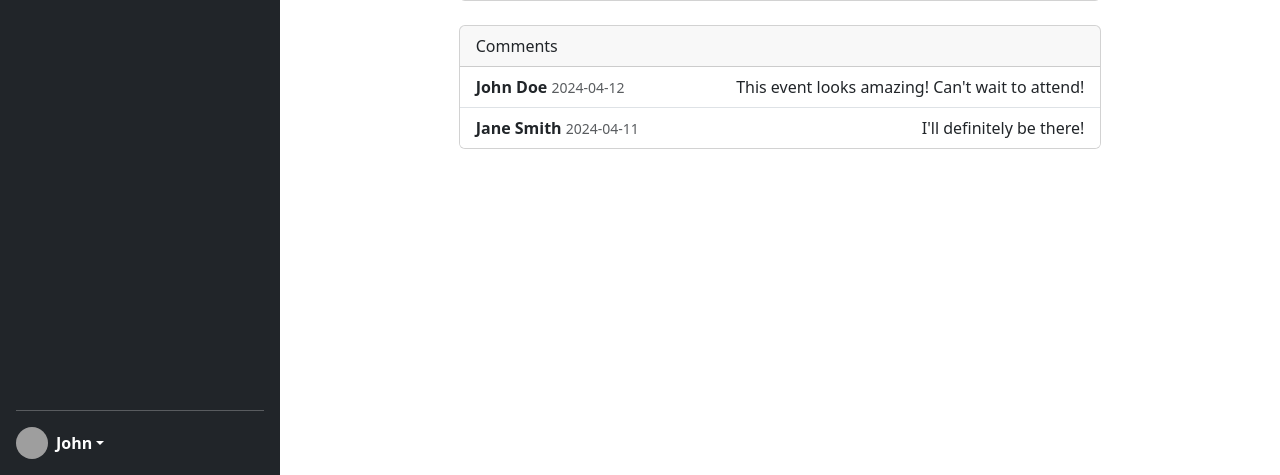
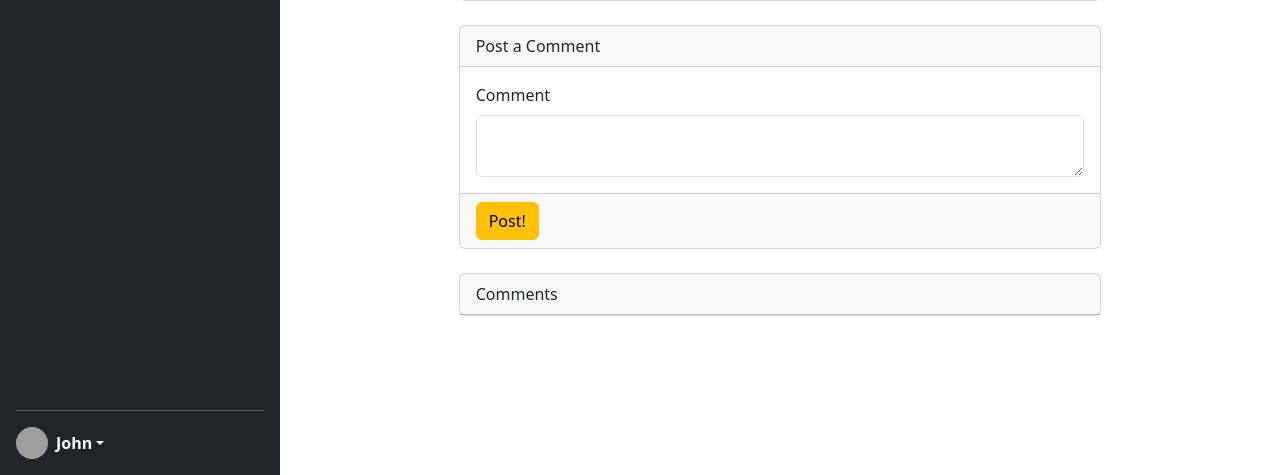
Before and after one commit to Mooshiiee/Owlette, a Flask app: page /eventview/2 in a window 1280 px wide. Shown: the part 325-800 px from the top of the page. Run offline with Flask 3, Linux system fonts and the light colour scheme; a user stored in the database is signed in; grey boxes are pictures that could not be loaded.

Commit message:
Added comment functionality. YAY

```diff
--- a/app/app.py
+++ b/app/app.py
@@ -1,7 +1,7 @@
 from flask import Flask, render_template, request, flash, redirect, url_for, current_app, session
 from flask_login import LoginManager, login_user, current_user, login_required, logout_user
-from forms import EventForm, loginForm, registerForm
-from models import db, User, Event
+from forms import EventForm, loginForm, registerForm, commentForm
+from models import db, User, Event, Comment
 from flask_migrate import Migrate
 
 app = Flask(__name__)
@@ -117,17 +117,40 @@ def myevents():
     user_events = Event.query.filter_by(userID=current_user.userid).all() # Fetch events created by the current user by id
     return render_template('myevents.html', events=user_events)
 
-@app.route('/eventview/<int:eventID>')
+
+@app.route('/eventview/<int:eventID>', methods=['GET','POST'])
 @login_required
 def eventdetailview(eventID):
+
+    form = commentForm(request.form)
+
+    #if comment form is submitted
+    if request.method == 'POST' and form.validate():
+        comment = Comment(
+            userID = current_user.userid,
+            eventID = eventID,
+            message = form.message.data,
+        )
+
+        db.session.add(comment)
+
+        try:
+            db.session.commit()
+        except Exception as e:
+            db.session.rollback()
+        flash('There was an issue submitting you comment.')
+
+        newURL = f'/eventview/{eventID}'
+        return redirect(newURL)
     #gets entry from primarky key value
     singleEvent = Event.query.get(eventID)
     flairName = singleEvent.flairone.name if singleEvent.flairone else "None"  # Retrieve the flairs for the event
     user_has_rsvped = RSVP.query.filter_by(userID=current_user.userid, eventID=eventID).first() is not None
 
-    return render_template("eventdetailview.html", singleEvent=singleEvent, flairName=flairName, user_has_rsvped=user_has_rsvped)
 
-@app.route('/event/<int:event_id>/rsvp', methods=['POST'])
+
+    return render_template("eventdetailview.html", singleEvent=singleEvent, flairName=flairName,
+                user_has_rsvped=user_has_rsvped, form=form)
 
 
 @app.route('/event/<int:event_id>/rsvp', methods=['POST'])
--- a/app/forms.py
+++ b/app/forms.py
@@ -22,7 +22,6 @@ class registerForm(FlaskForm):
     submit = SubmitField(label='Register')
 
 
-
 ## This is for creating a post/event
 class EventForm(FlaskForm):
     title = StringField('Title', validators=[DataRequired(), Length(max=80)])
@@ -32,3 +31,7 @@ class EventForm(FlaskForm):
     eventTime = DateTimeLocalField('Event Time', format='%Y-%m-%dT%H:%M', validators=[DataRequired()])
     location = StringField('Location', validators=[DataRequired(), Length(max=80)])
     submit = SubmitField('Create Event')
+
+class commentForm(FlaskForm):
+    message = TextAreaField('Comment', validators=[DataRequired(), Length(max=255)])
+    submit = SubmitField(label='Post!')
--- a/app/templates/eventdetailview.html
+++ b/app/templates/eventdetailview.html
@@ -3,10 +3,10 @@
 {% block content %}
 
 
-
 <div class="container">
     <div class="row">
       <div class="col-md-8 mx-auto mt-5">
+
         <div class="card">
           <div class="card-body">
             <h2 class="card-title">{{singleEvent.title}}</h2>
@@ -27,42 +27,60 @@
                     <i class="fas fa-calendar-check"></i> RSVP
                 </button>
                 {% endif %}
-            </form>
+              </form>
 
             </div>
           </div>
         </div>
+
+        <div class="card mt-4">
+          <div class="card-header">
+              <div class="col-auto me-auto">Post a Comment</div>
+          </div>
+          <div class='card-body'>
+              <form method="POST">
+                {{ form.hidden_tag() }}
+                {{ form.message.label(class="form-label") }}
+                {{ form.message(class="form-control")  }}
+                {% for error in form.message.errors %}
+                <div class="text-danger">{{ error }}</div>
+                {% endfor %}
+
+          </div>
+          <div class='card-footer'>
+            {{ form.submit(class="btn btn-warning") }}
+          </div>
+                </form>
+        </div>
+
         <div class="card mt-4">
           <div class="card-header">
             Comments
           </div>
           <ul class="list-group list-group-flush">
+            {% for comment in singleEvent.comments%}
             <li class="list-group-item">
               <div class="d-flex justify-content-between">
                 <div>
-                  <strong>John Doe</strong>
-                  <small class="text-muted">2024-04-12</small>
+                  <strong>{{comment.author.firstname}} {{comment.author.lastname}}</strong>
+                  <small class="text-muted">{{ comment.timestamp.strftime(' %d/%m/%Y %H:%M ') }}</small>
                 </div>
                 <div>
-                  <span>This event looks amazing! Can't wait to attend!</span>
+                  <span>{{comment.message}}</span>
                 </div>
               </div>
             </li>
-            <li class="list-group-item">
-              <div class="d-flex justify-content-between">
-                <div>
-                  <strong>Jane Smith</strong>
-                  <small class="text-muted">2024-04-11</small>
-                </div>
-                <div>
-                  <span>I'll definitely be there!</span>
-                </div>
-              </div>
-            </li>
+            {% endfor %}
+
           </ul>
         </div>
       </div>
     </div>
+
+
+
+
+
   </div>
 
 
```
Also changed, not shown: app/migrations/versions/831e356a9953_.py (added, +37 -0 lines), app/models.py (+14 -15 lines), app/instance/owlettedb.sqlite3.
